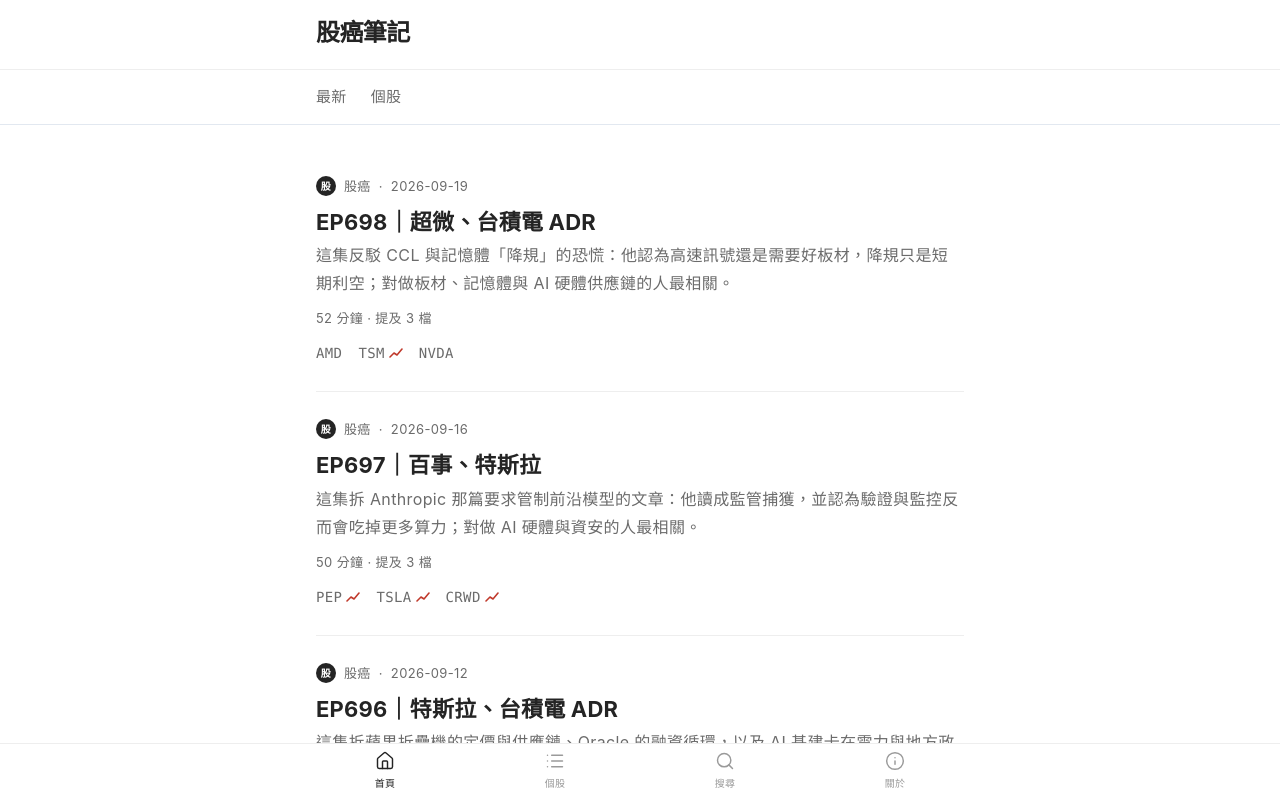
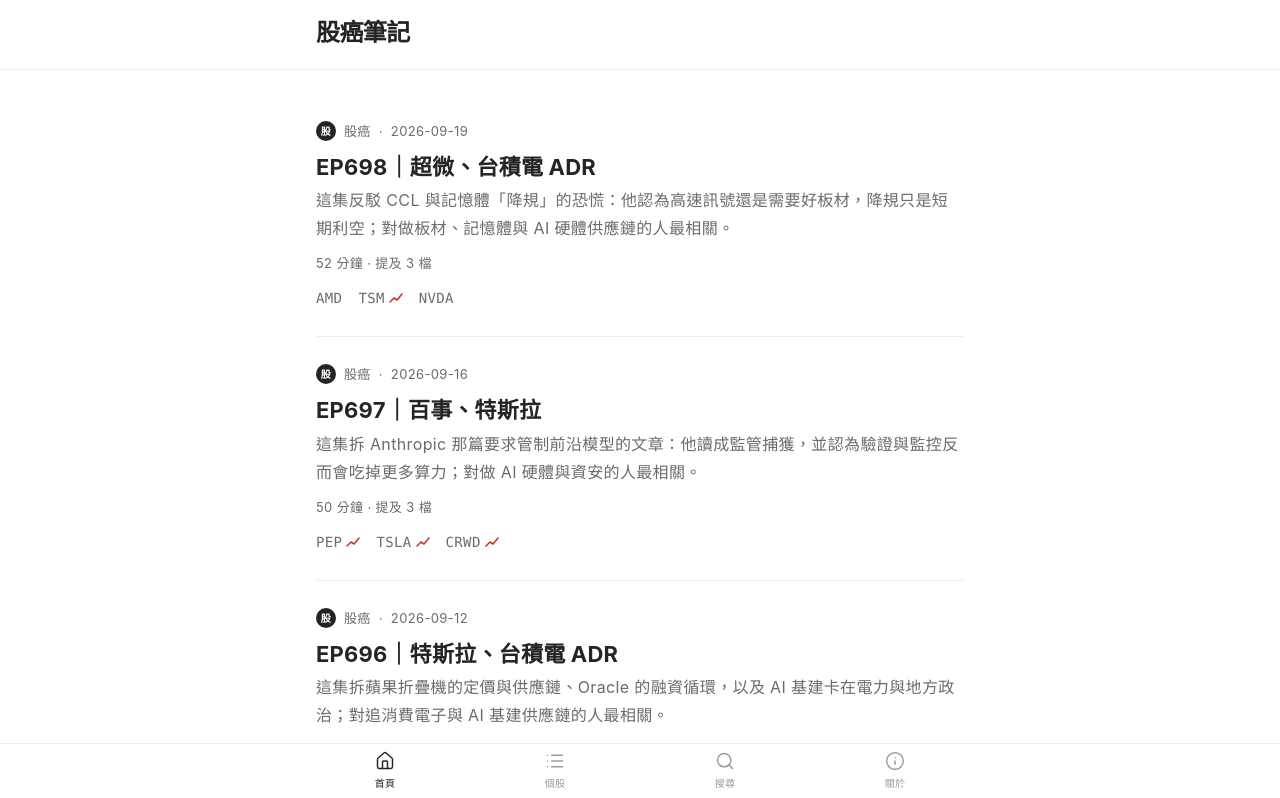
Before and after one commit to ryvn-dev/gooaye-notes, a Next.js app: page / in a window 1280 px wide. Shown: the top 798 px of the page. Built offline with nearby package versions, Linux system fonts and the light colour scheme; no server answers.

Commit message:
Drop the top tabs now that the bottom bar carries navigation (RF-1107)
Change-Kind: data

```diff
--- a/app/layout.tsx
+++ b/app/layout.tsx
@@ -1,7 +1,6 @@
 import type { Metadata } from 'next';
 import Link from 'next/link';
 import './globals.css';
-import SecondaryNav from '@/components/SecondaryNav';
 import SiteHeader from '@/components/SiteHeader';
 import BottomNav from '@/components/BottomNav';
 import { site, abs } from '@/lib/site';
@@ -49,7 +48,6 @@
           }}
         />
         <SiteHeader />
-        <SecondaryNav active="" />
         <main className="mx-auto max-w-[680px] px-4 py-6">{children}</main>
         <footer className="mx-auto max-w-[680px] px-4 pb-28 pt-4 text-sm text-[#6b6b6b]">
           <p>
--- a/components/SecondaryNav.tsx
+++ /dev/null
@@ -1,30 +0,0 @@
-import Link from 'next/link';
-
-const TABS = [
-  { href: '/', label: '最新' },
-  { href: '/ticker/', label: '個股' },
-];
-
-/** Medium 的 For you｜Featured 樣式：文字 tab，選中者底下一條細線。 */
-export default function SecondaryNav({ active }: { active: string }) {
-  return (
-    <nav className="border-b border-slate-200">
-      <ul className="mx-auto flex max-w-[680px] gap-6 px-4">
-        {TABS.map((t) => (
-          <li key={t.href}>
-            <Link
-              href={t.href}
-              className={`-mb-px block border-b py-3 text-[15px] ${
-                t.href === active
-                  ? 'border-current font-bold'
-                  : 'border-transparent text-[#6b6b6b]'
-              }`}
-            >
-              {t.label}
-            </Link>
-          </li>
-        ))}
-      </ul>
-    </nav>
-  );
-}
```
